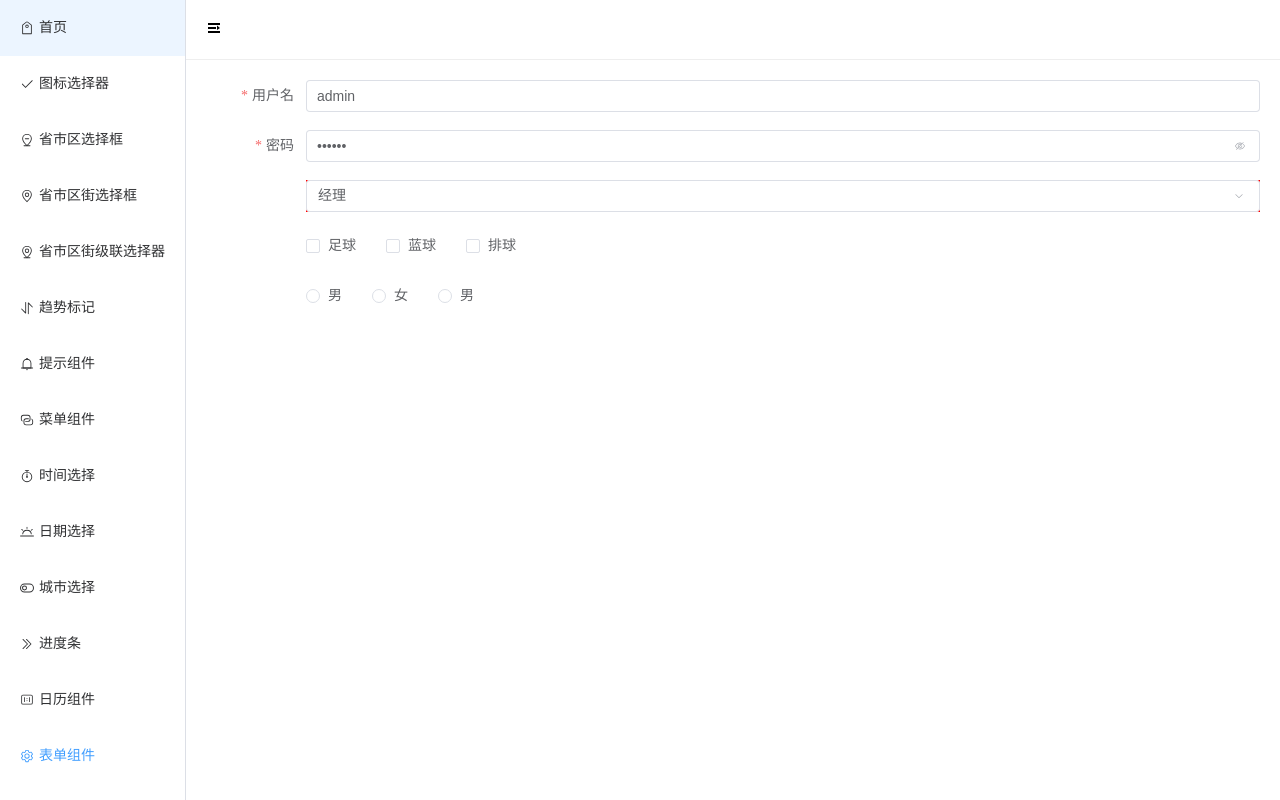
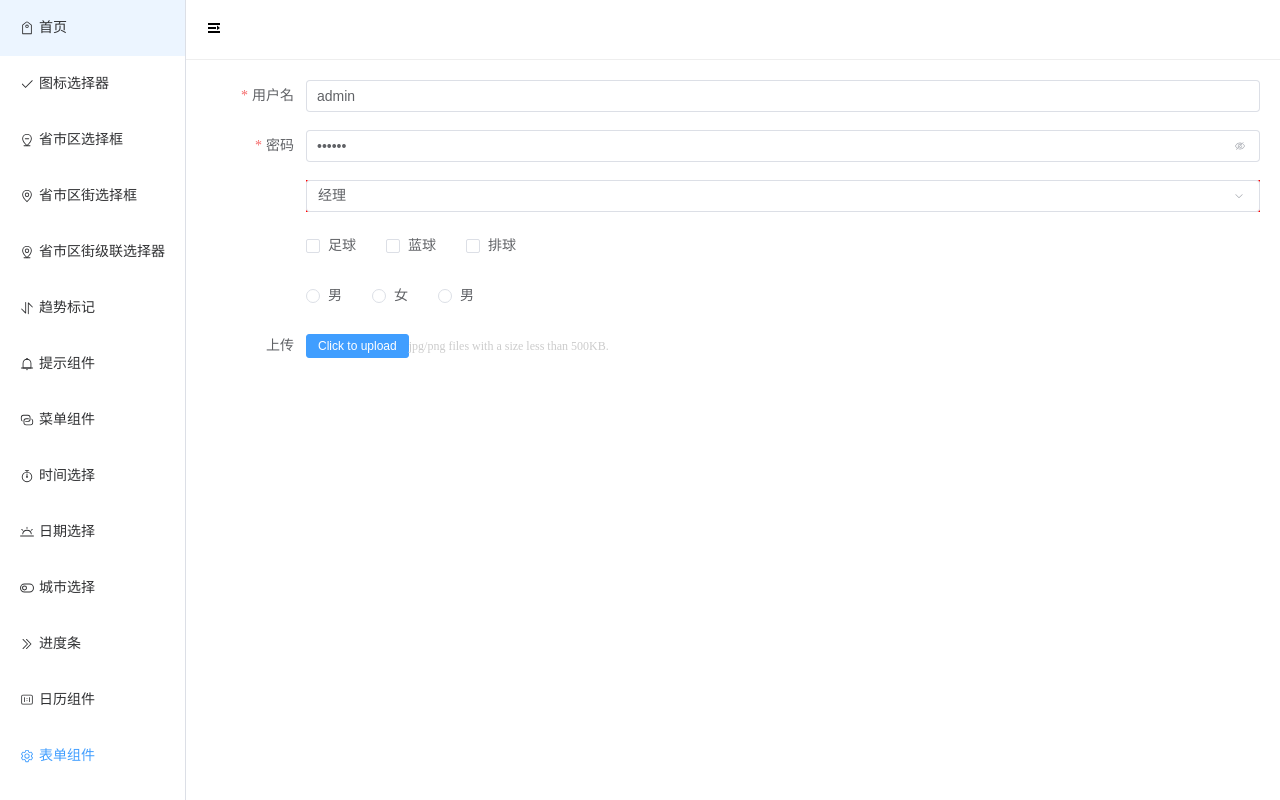
Before and after one commit to jersonwei/vue3-component-extract, a Vue app: page /form in a window 1280 px wide. Built offline with nearby package versions, Linux system fonts and the light colour scheme.

Commit message:
✨ feat: 上传组件的基本样式

```diff
--- a/src/components/form/src/index.vue
+++ b/src/components/form/src/index.vue
@@ -36,7 +36,12 @@ watch(() => props.options, () => {
   <el-form v-if="model" :validate-on-rule-change="false" :model="model" :rules="rules" v-bind="$attrs">
     <template v-for="(item, index) in options" :key="index">
       <el-form-item v-if="!item.children || !item.children.length" :prop="item.prop" :label="item.label">
-        <component v-model="model[item.prop!]" v-bind="item.attrs" :is="`el-${item.type}`"></component>
+        <component v-if="item.type !== 'upload'" v-model="model[item.prop!]" v-bind="item.attrs"
+          :is="`el-${item.type}`"></component>
+        <el-upload v-bind="item.uploadAttrs" v-else>
+          <slot name="uploadArea"></slot>
+          <slot name="uploadTip"></slot>
+        </el-upload>
       </el-form-item>
       <el-form-item v-if="item.children && item.children.length">
         <component v-model="model[item.prop!]" v-bind="item.attrs" :is="`el-${item.type}`">
--- a/src/views/form/index.vue
+++ b/src/views/form/index.vue
@@ -91,7 +91,7 @@ let options: FormOptions[] = [{
   ]
 }, {
   type: 'radio-group',
-  value: 'gender',
+  value: [],
   label: '性别',
   rules: [{
     required: true,
@@ -113,11 +113,27 @@ let options: FormOptions[] = [{
       value: 'male'
     }
   ]
+}, {
+  type: 'upload',
+  label: '上传',
+  prop: 'pic',
+  uploadAttrs: {
+    action: 'https://fuss10.elemecdn.com/3/63/4e7f3a15429bfda99bce42a18cdd1jpeg.jpeg?imageMogr2/thumbnail/360x360/format/webp/quality/100'
+  }
 }]
 </script>
 <template>
   <div>
-    <w-form label-width="100px" :options="options"></w-form>
+    <w-form label-width="100px" :options="options">
+      <template #uploadArea>
+        <el-button type="primary" size="small">Click to upload</el-button>
+      </template>
+      <template #uploadTip>
+        <div style="color:#ccc;font-size:12px">
+          jpg/png files with a size less than 500KB.
+        </div>
+      </template>
+    </w-form>
   </div>
 </template>
 <style lang='scss' scoped>
```
Also changed, not shown: src/components/form/src/types/types.ts (+20 -1 lines).
